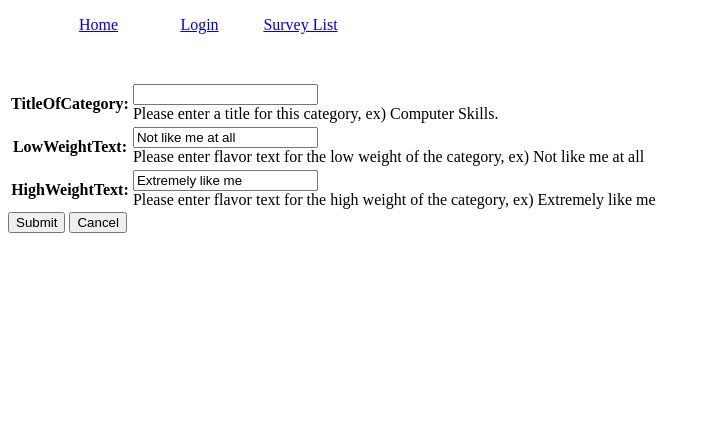
After one commit to herrers202b/vger-devel1, a Django app: page /survey/1/create-category/ in a window 1280 px wide. The commit adds this page. Shown: the top 432 px of the page, without its empty margins (0-710 px from the left). Run offline with Django 3.2, Linux system fonts and the light colour scheme.

Commit message:
Added functionality to create, update, and delete individual categories

```diff
--- a/src/vger/base/models.py
+++ b/src/vger/base/models.py
@@ -45,6 +45,7 @@ class Question(models.Model):
         return f'{self.questionText}'
 
 
+
 #Untested character model
 class Category(models.Model):
     """
@@ -72,6 +73,10 @@ class Category(models.Model):
     """String for representing the Category object."""
     def __str__(self):
         return f'{self.titleOfCategory}'
+
+    def get_absolute_url(self):
+        """Returns the url to access a detailed record for this category"""
+        return reverse("category-detail", args=[str(self.id)])
 
 #Untested survey model
 class Survey(models.Model):
--- /dev/null
+++ b/src/vger/base/templates/category_form.html
@@ -0,0 +1,12 @@
+{% extends "base.html" %}
+
+{% block content %}
+  <form action="" method="post">
+    {% csrf_token %}
+    <table>
+    {{ form.as_table }}
+    </table>
+    <input type="submit" value="Submit">
+    <button onclick="window.history.back();" class="btn btn-default" type="button">Cancel</button
+  </form>
+{% endblock %}
--- a/src/vger/base/templates/survey_detail.html
+++ b/src/vger/base/templates/survey_detail.html
@@ -11,7 +11,9 @@
   <!------Remove the () from the end of all to get relational queires to work-->
   {% for Category in survey_detail.categories.all %}
     <div style="margin-left:20px;margin-top:20px">
-    <p>Title: {{ Category.titleOfCategory }} </p>
+    <!-----Title: {{ Category.titleOfCategory }}---->
+    <a href="{{ Category.get_absolute_url }}">Title: {{Category.titleOfCategory}}</a>
+
     {% for Question in Category.questions.all %}
         <div style="margin-left:20px;margin-top:20px">
           <p>Question: {{Question.questionText}} </p>
@@ -21,4 +23,5 @@
   {% endfor %}
   <a href="{{ survey_detail.get_absolute_url }}/delete">Delete Survey</a>
   <a href="{{ survey_detail.get_absolute_url }}/update">Update Survey</a>
+  <a href="{{ survey_detail.get_absolute_url }}/create-category">Create Category</a>
 {% endblock %}
--- a/src/vger/base/urls.py
+++ b/src/vger/base/urls.py
@@ -4,8 +4,12 @@ from . import views
 urlpatterns = [
     path('survey/', views.SurveyListView.as_view(), name='survey'),
     path('survey/<int:pk>', views.SurveyDetailView.as_view(), name='survey-detail'),
+    path('survey/<int:pk>/category', views.CategoryDetailView.as_view(), name='category-detail'),
     path('', views.home, name='home-page'),
     path('survey/create/', views.SurveyCreate.as_view(), name='survey-create'),
     path('survey/<int:pk>/update/', views.SurveyUpdate.as_view(), name='survey-update'),
     path('survey/<int:pk>/delete/', views.SurveyDelete.as_view(), name='survey-delete'),
+    path('survey/<int:pk>/create-category/', views.CategoryCreate.as_view(), name='category-create'),
+    path('survey/<int:pk>/category/update-category/', views.CategoryUpdate.as_view(), name='category-update'),
+    path('survey/<int:pk>/category/delete-category/', views.CategoryDelete.as_view(), name='category-delete')
 ]
--- a/src/vger/base/views.py
+++ b/src/vger/base/views.py
@@ -1,6 +1,6 @@
 from django.shortcuts import render
 #Form imports
-from base.forms import SurveyModelFrom
+from base.forms import SurveyModelFrom, CategoryModelForm
 from django.shortcuts import get_object_or_404
 from django.http import HttpResponseRedirect
 from django.urls import reverse
@@ -77,6 +77,44 @@ class SurveyDetailView(generic.DetailView):
         Survey = get_object_or_404(Survey, pk=primary_key)
         return render(request, 'base/templates/survey_detail.html', context={'survey': survey})
 
+class CategoryDetailView(generic.DetailView):
+    """
+    CategoryDetailView
+
+    Class used to show the specific details of a given category
+
+    Category : model
+        the model we will use for this class
+
+    'category_detail' : context_object_name
+        the name we reference when querying the html
+
+    'category_detail.html' : template_name
+        the name of the template we are using
+        to generate this view
+
+    """
+    from django.shortcuts import get_object_or_404
+
+    model = Category
+    context_object_name = 'category_detail'
+    template_name = 'category_detail.html'
+
+    def category_detail_view(request, primary_key):
+        """
+        category_detail_view
+
+        Method, adapted from Django tutorial, will check
+        to see if a category exists.
+
+        Survey : the obeject we will either retrieve
+            or 404 error
+
+        method returns the appropriate render
+        """
+        Category = get_object_or_404(Category, pk=primary_key)
+        return render(request, 'base/templates/category_detail.html', context={'category': category})
+
 #HTML Render request?
 def home(request):
     return render(request, 'home.html')
@@ -102,7 +140,7 @@ class SurveyCreate(CreateView):
     template_name = 'survey_form.html'
 
 class SurveyUpdate(UpdateView):
-     """
+    """
     SurveyUpdate View
 
     Method builds off the generics provided by django to
@@ -115,13 +153,12 @@ class SurveyUpdate(UpdateView):
         The name of the template we want Djagno
         to use when creating this view.
     """
-
     model = Survey
     fields = ['titleOfSurvey', 'directions']
     template_name = 'survey_form.html'
 
 class SurveyDelete(DeleteView):
-     """
+    """
     SurveyDelete View
 
     Method builds off the generics provided by django to
@@ -141,26 +178,86 @@ class SurveyDelete(DeleteView):
     template_name = 'survey_form_confirm_delete.html'
     success_url = reverse_lazy('survey')
 
+#Class templated for creating, updating, and deleting categories
+#Still needs permissions!
+class CategoryCreate(CreateView):
+    """
+    CategoryCreate View
 
+    Method builds off the generics provided by django to
+    offer a user the ability to create a category.
 
-"""
-def take_survey(request, pk):
-    #View function for taking a survey
-    Survey = get_object_or_404(Survey, pk=pk)
+    Category : model
+        Category is the model used in this form
 
-    #If this is a POST request then process the From data
-    if request.method == 'POST':
+    category_form_confirm_delete.html : template_name
+        The name of the template we want Djagno
+        to use when creating this view.
+    """
+    model = Category
+    template_name = 'category_form.html'
+    fields = ['titleOfCategory','lowWeightText', 'highWeightText']
 
-        #Create a form instance and populate it with data from the request
-        form = SurveyModelFrom(request.POST)
-        #Check if the form is valid:
-        if form.is_valid():
-            #Process data
-            #do nothing for now
-            #Redirect to new url -> results
-            return HttpResponseRedirect(reverse('results'))
-    #If this is a GET(or any other method) create the default form
-    #else:
-        #Do nothing here
-    return render(request, 'take_survey.html', context)
+    def get_success_url(self):
+        """
+        get_success_url
+
+        Method sets the success url when we add a category
+        """
+        return reverse('survey')
+
+    def form_valid(self, form):
+        """
+        form_valid
+
+        Method links the survey id to this category
+        """
+        form.instance.survey_id = self.kwargs.get('pk')
+        return super(CategoryCreate, self).form_valid(form)
+
+class CategoryUpdate(UpdateView):
     """
+    CategoryUpdate View
+
+    Method builds off the generics provided by django to
+    offer a user the ability to update a category
+
+    Category : model
+        Category is the model used in this form
+
+    category_form.html : template_name
+        The name of the template we want Djagno
+        to use when creating this view.
+    """
+    model = Category
+    template_name = 'category_form.html'
+    fields = ['titleOfCategory','lowWeightText', 'highWeightText']
+
+    def get_success_url(self):
+        """
+        get_success_url
+
+        Method sets the success url when we add a category
+        """
+        return reverse('survey')
+
+class CategoryDelete(DeleteView):
+    """
+    CategoryDelete View
+
+    Method builds off the generics provided by django to
+    offer a user the ability to delete a category.
+    On submission we go back to the survey detail page
+    On cancel we return to the previous window
+
+    Category : model
+        Category is the model used in this form
+
+    category_form_confirm_delete.html : template_name
+        The name of the template we want Djagno
+        to use when creating this view.
+
+    """
+    model = Category
+    template_name = 'category_form_confirm_delete.html'
+    success_url = reverse_lazy('survey')
```
Also changed, not shown: src/vger/base/forms.py (+16 -2 lines), src/vger/base/templates/category_detail.html (added, +19 -0 lines), src/vger/base/templates/category_form_confirm_delete.html (added, +15 -0 lines).
